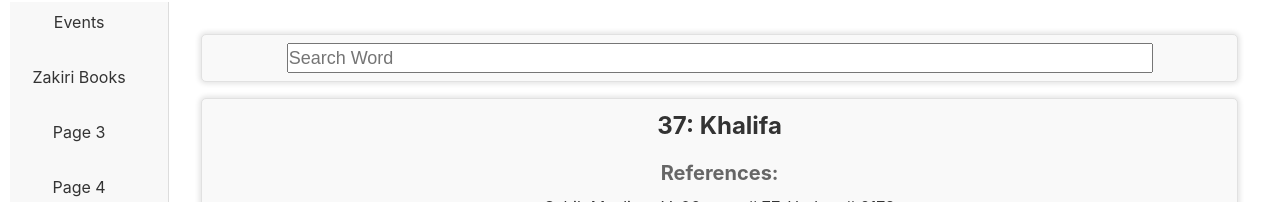
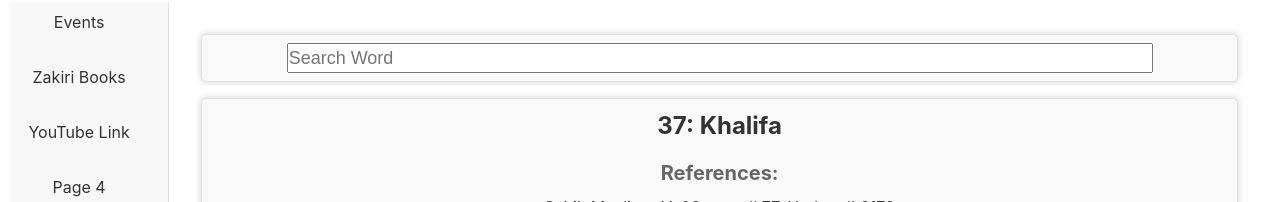
Before and after one commit to 8sagh8/Islam110, a React (Create React App) app: page / in a window 1280 px wide. Shown: the part 88-290 px from the top of the page. Built offline with nearby package versions, Linux system fonts and the light colour scheme.

Commit message:
updated references

```diff
--- a/src/components/LeftMenu.jsx
+++ b/src/components/LeftMenu.jsx
@@ -8,7 +8,9 @@
         <a href="https://drive.google.com/drive/folders/13v2FOCE1jxoMFamo0qPzIgNuFPLqWayv" target="_blank" rel="noopener noreferrer">
           Zakiri Books
         </a>
-        <Link to="/page3">Page 3</Link>
+        <a href="https://www.youtube.com/" target="_blank" rel="noopener noreferrer">
+          YouTube Link
+        </a>
         <Link to="/page4">Page 4</Link>
         <Link to="/page5">Page 5</Link>
         <Link to="/page6">Page 6</Link>
```
